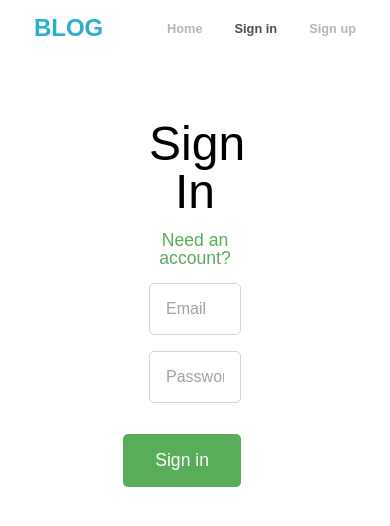
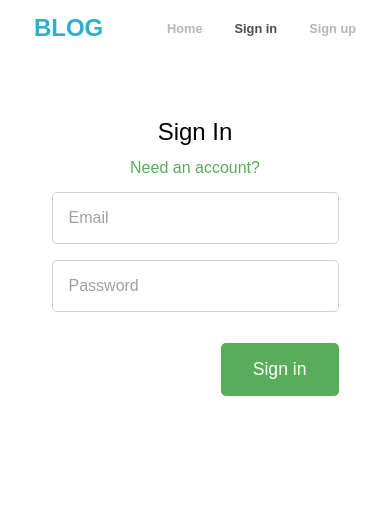
Before and after one commit to Abhi3693/blog-app, a React (Create React App) app: page /login in a window 390 px wide. Shown: the top 526 px of the page. Built offline with nearby package versions, Linux system fonts and the light colour scheme; no server answers.

Commit message:
Added change in media query

```diff
--- a/src/style/index.css
+++ b/src/style/index.css
@@ -891,4 +891,13 @@ header {
     padding: 5px 15px;
     margin-top: 10px;
   }
+  .sign-in-form {
+    width: 90%;
+  }
+  .signin-heading {
+    font-size: 1.5rem;
+  }
+  .need-account {
+    font-size: 1rem;
+  }
 }
```
